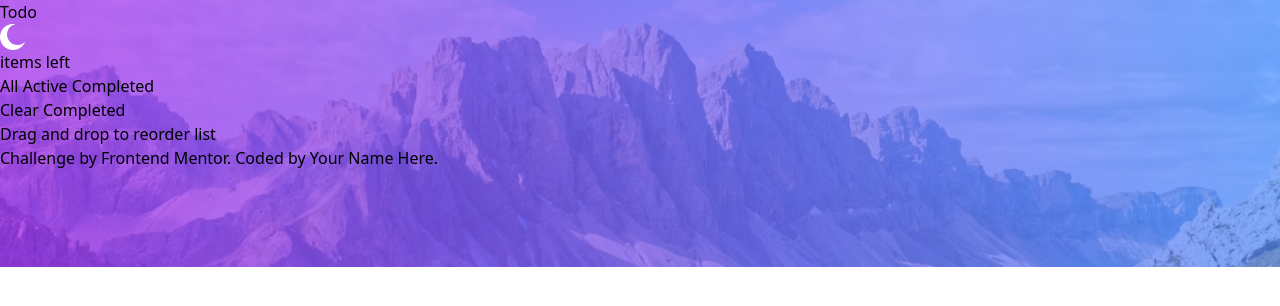
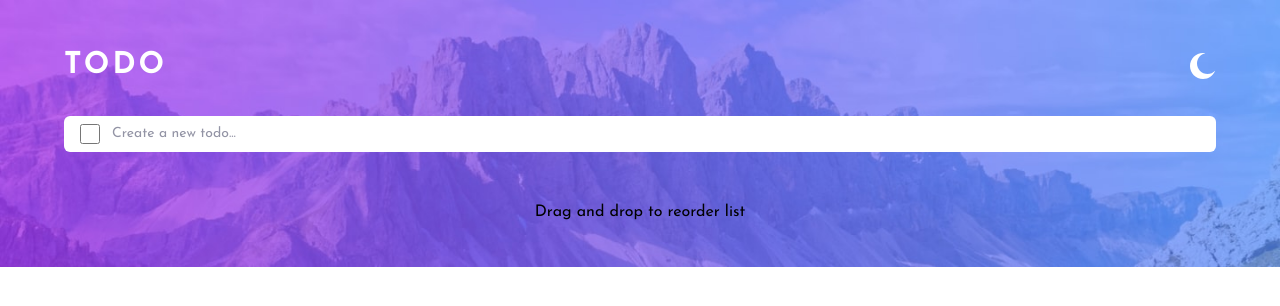
Before and after one commit to mauriciompf/todo_app, a website built with Vite: page index.html in a window 1280 px wide. Built offline with nearby package versions, Linux system fonts and the light colour scheme.

Commit message:
Update index.html

```diff
--- a/index.html
+++ b/index.html
@@ -20,34 +20,59 @@
   </head>
   <body>
     <div id="app"></div>
-    <main class="relative">
+    <main class="relative font-josefin-sans">
       <picture class="absolute -z-10 w-full">
         <source
           srcset="./src/images/bg-desktop-light.jpg"
           media="(min-width: 992px)"
           type="image/jpg"
         />
-        <img src="./src/images/bg-mobile-light.jpg" alt="" />
+        <img class="w-full" src="./src/images/bg-mobile-light.jpg" alt="" />
       </picture>
-      <div>
-        <div>
-          <h1>Todo</h1>
-          <img src="./src/images/icon-moon.svg" alt="Moon" />
+      <div class="mx-auto w-[90%] py-12">
+        <div class="mb-8 flex items-center justify-between">
+          <h1 class="text-3xl font-bold uppercase tracking-widest text-white">
+            Todo
+          </h1>
+          <button aria-label="Change mode" type="button">
+            <img
+              class="object-contain"
+              src="./src/images/icon-moon.svg"
+              alt="Moon"
+            />
+          </button>
         </div>
-        <div>
+        <div class="flex items-center rounded-md bg-white px-4 py-2">
+          <span class="sr-only">New todo...</span>
+          <input
+            id="default-checkbox"
+            class="h-5 w-5 cursor-pointer select-none rounded-full border border-light-theme-very-light-grayish"
+            value=""
+            type="checkbox"
+          />
+          <input
+            class="ml-3 select-none border-none px-0 text-sm outline-none placeholder:text-light-theme-dark-grayish-blue focus:border-none focus:outline-none focus:ring-0"
+            type="text"
+            placeholder="Create a new todo..."
+          />
+        </div>
+        <div class="hidden">
           <div></div>
           <div></div>
-          <div>
-            <div>items left</div>
+          <button>
+            <img src="./src/images/icon-cross.svg" alt="Remove item" />
+          </button>
+          <div class="flex">
+            <div><span>5</span> items left</div>
             <div>All Active Completed</div>
             <div>Clear Completed</div>
           </div>
         </div>
       </div>
-      <div>
+      <div class="text-center">
         <p>Drag and drop to reorder list</p>
       </div>
-      <footer>
+      <footer class="hidden">
         <p>
           Challenge by
           <a href="https://www.frontendmentor.io?ref=challenge" target="_blank"
```
